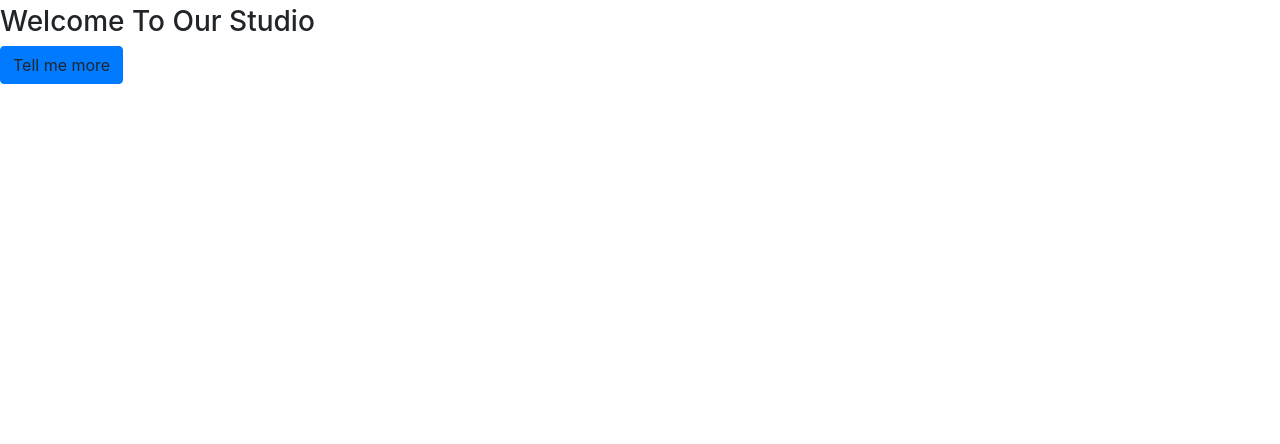
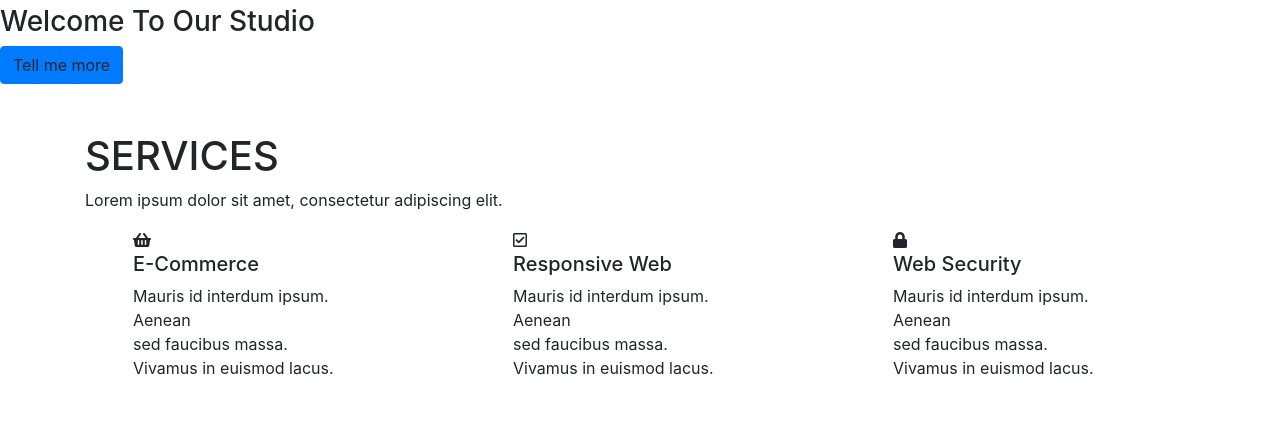
Before and after one commit to BasiaLog/Zadanie4, a website: page index.html in a window 1280 px wide. Shown: the part 992-1436 px from the top of the page. Before the commit the page ends 1076 px from the top, so only its background shows below. Drawn offline with nearby package versions, Linux system fonts and the light colour scheme; files that its build step writes are made by us from their sources; a web font is replaced by a local one.

Commit message:
Add new section

```diff
--- a/css/style.css
+++ b/css/style.css
@@ -0,0 +1,64 @@
+/* Global */
+.card img {
+    width: 100%;
+    height: 300px;
+    object-fit: cover;
+    }
+*,
+*::before,
+*::after {
+  box-sizing: inherit;
+}
+
+.container {
+  width: 100%;
+  padding-right: 15px;
+  padding-left: 15px;
+  margin-right: auto;
+  margin-left: auto;
+}
+
+@media (min-width: 576px) {
+  .container {
+    max-width: 540px;
+  }
+}
+
+@media (min-width: 768px) {
+  .container {
+    max-width: 720px;
+  }
+}
+
+@media (min-width: 992px) {
+  .container {
+    max-width: 960px;
+  }
+}
+
+@media (min-width: 1200px) {
+  .container {
+    max-width: 1140px;
+  }
+}
+
+.container-fluid {
+  width: 100%;
+  padding-right: 15px;
+  padding-left: 15px;
+  margin-right: auto;
+  margin-left: auto;
+}
+
+.row {
+  display: -ms-flexbox;
+  display: flex;
+  -ms-flex-wrap: wrap;
+  flex-wrap: wrap;
+  margin-right: -15px;
+  margin-left: -15px;
+}
+
+.services h1 p{
+    text-align: center;
+}
--- a/index.html
+++ b/index.html
@@ -56,5 +56,35 @@
             </div>
     </header>
 
+     <section class="services py-5">
+            <div class="container">
+                <h1>SERVICES</h1>
+                <p>Lorem ipsum dolor sit amet, consectetur adipiscing elit.</p>
+                <div class="row d-flex d-flex">
+                    <div class="col-md-4 col-12 order-3 order-md-1">
+                        <div class="box pl-5 pr-5 mb-3">
+                            <i class="fas fa-shopping-basket"></i>
+                            <h5>E-Commerce</h5>
+                            <p>Mauris id interdum ipsum. Aenean<br>sed faucibus massa.<br>Vivamus in euismod lacus.</p>
+                        </div>
+                    </div>
+                    <div class="col-md-4 col-12 order-1 order-md-2">
+                        <div class="box pl-5 pr-5 mb-3">
+                            <i class="far fa-check-square"></i>
+                            <h5>Responsive Web</h5>
+                            <p>Mauris id interdum ipsum. Aenean<br>sed faucibus massa.<br>Vivamus in euismod lacus.</p>
+                        </div>
+                    </div>
+                    <div class="col-md-4 col-12 order-2 order-md-3">
+                        <div class="box pl-5 pr-5 mb-3">
+                            <i class="fas fa-lock"></i>
+                            <h5>Web Security</h5>
+                            <p>Mauris id interdum ipsum. Aenean<br>sed faucibus massa.<br>Vivamus in euismod lacus.</p>
+                        </div>
+                    </div>
+                </div>
+            </div>
+        </section>
+
 </body>
 </html>
```
